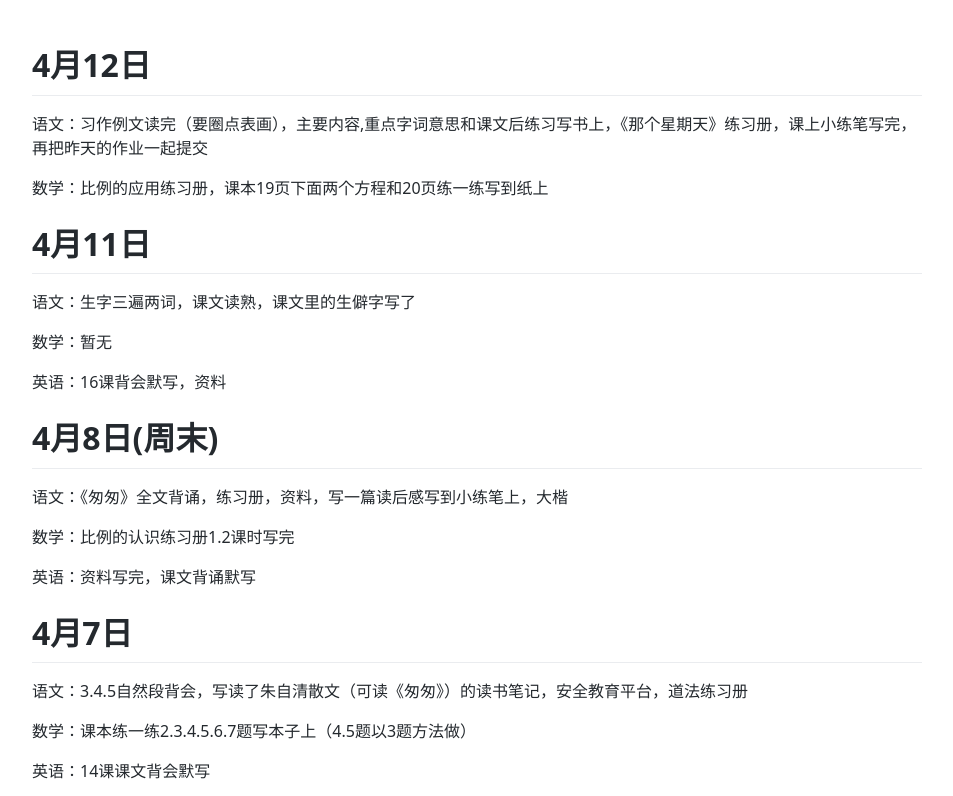
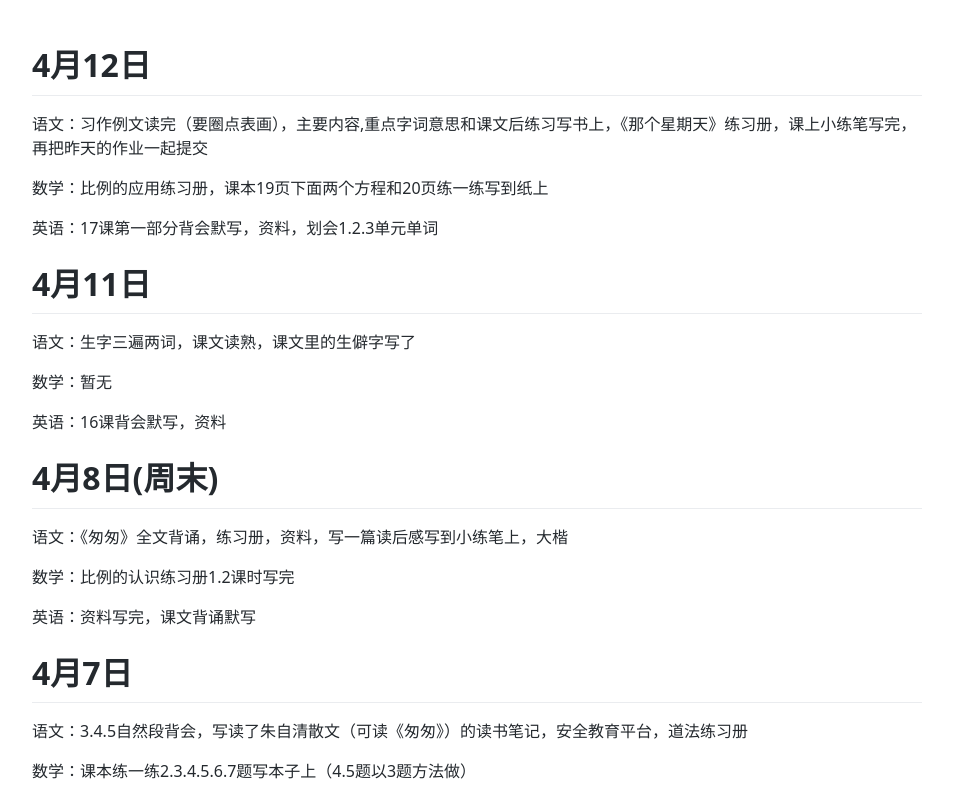
Before and after one commit to hefeng-github/hefeng-github.github.io, a plain HTML site: page index.html in a window 1280 px wide. Shown: the top 796 px of the page, without its empty margins (163-1116 px from the left). Drawn offline with Linux system fonts and the light colour scheme.

Commit message:
Add files via upload

```diff
--- a/index.html
+++ b/index.html
@@ -543,6 +543,7 @@
           <h1>4月12日</h1>
 <p>语文：习作例文读完（要圈点表画），主要内容,重点字词意思和课文后练习写书上，《那个星期天》练习册，课上小练笔写完，再把昨天的作业一起提交</p>
 <p>数学：比例的应用练习册，课本19页下面两个方程和20页练一练写到纸上</p>
+<p>英语：17课第一部分背会默写，资料，划会1.2.3单元单词</p>
 <h1>4月11日</h1>
 <p>语文：生字三遍两词，课文读熟，课文里的生僻字写了</p>
 <p>数学：暂无</p>
```
